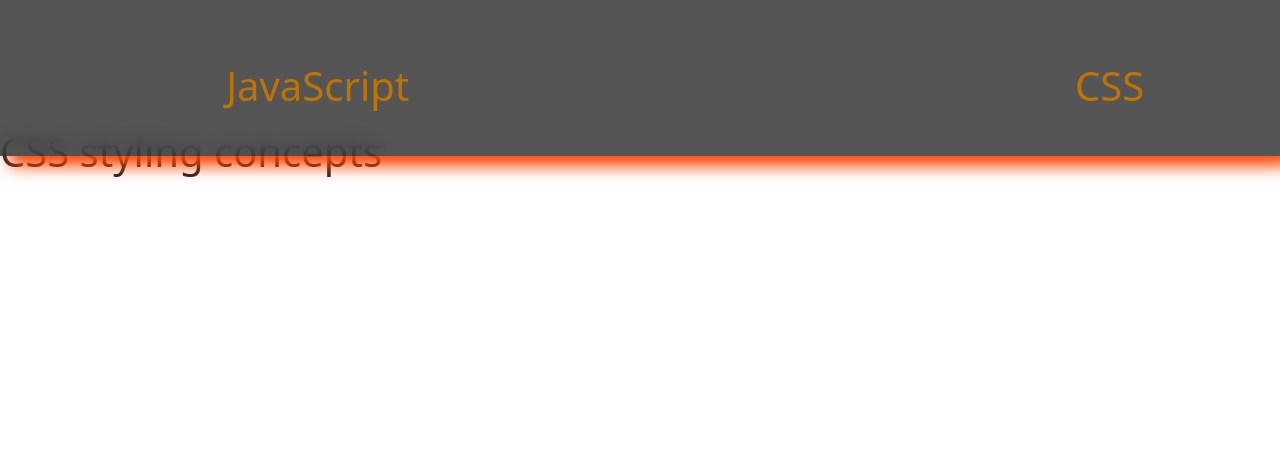
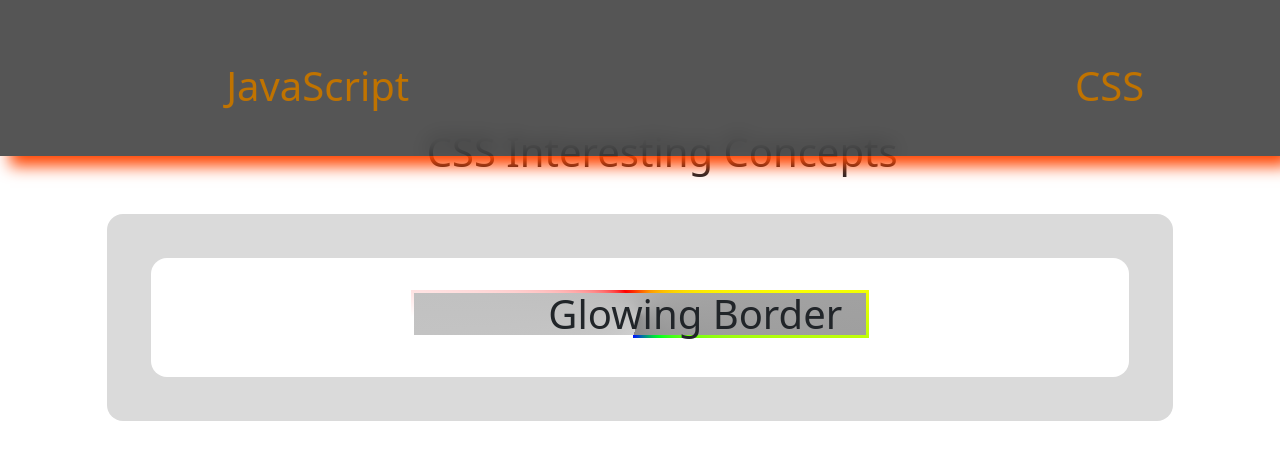
Before and after one commit to Thinus01/scrapbooking, a React (Create React App) app: page /CSS in a window 1280 px wide. Shown: the top 460 px of the page. Built offline with nearby package versions, Linux system fonts and the light colour scheme.

Commit message:
Add css design 1

```diff
--- a/src/components/main/CSS.js
+++ b/src/components/main/CSS.js
@@ -1,5 +1,11 @@
 // Home to all CSS styling fun
+import Con1 from "../sub/CSS/con1/con1";
 
 export function CSS() {
-    return <h1>CSS styling concepts</h1>
+  return <>
+      <h1 class="CSSIntro offset-4">CSS Interesting Concepts</h1>
+      <section class="CSSStyles offset-1 col-10">
+        <Con1 />
+      </section>
+  </>
 }
--- /dev/null
+++ b/src/components/sub/CSS/con1/con1.css
@@ -0,0 +1,32 @@
+.SocialIcons {
+  width: 50%;
+  --border-size: 3px;
+  --border-angle: 0turn;
+  background-image:
+    conic-gradient(
+      from var(--border-angle),
+      #cfcfcf,
+      #afafaf,
+      #8a8a8a
+    ),
+    conic-gradient(from var(--border-angle), transparent 20%, rgb(255, 0, 0), rgb(255, 153, 0),rgb(251, 255, 0), rgb(0, 255, 34), rgb(0, 17, 255));
+  background-size:
+    calc(100% - (var(--border-size) * 2))
+    calc(100% - (var(--border-size) * 2)),
+    cover;
+  background-position: center;
+  background-repeat: no-repeat;
+  animation: bg-spin 10s linear infinite;
+}
+
+@keyframes bg-spin {
+  to {
+    --border-angle: 1turn;
+  }
+}
+
+@property --border-angle {
+  syntax: "<angle>";
+  inherits: true;
+  initial-value: 0deg;
+}
--- /dev/null
+++ b/src/components/sub/CSS/con1/con1.js
@@ -0,0 +1,17 @@
+import './con1.css';
+
+function Con1() {
+  return (
+    <>
+      <section class="CSSContainer">
+
+        <div class="SocialIcons offset-3">
+          <h1 class="offset-3">Glowing Border</h1>
+        </div>
+
+      </section>
+    </>
+  )
+  }
+
+  export default Con1;
--- a/src/index.css
+++ b/src/index.css
@@ -1,3 +1,5 @@
+/* JavaScript */
+
 .CodingC {
   border-radius: 16px;
   background-color: rgb(218, 218, 218);
@@ -8,7 +10,8 @@
   padding: 1%;
 }
 
-.CodeContainer h1 {
+.CodeContainer h1,
+.CSSStyles h1 {
   padding-left: 5%;
 }
 
@@ -20,3 +23,20 @@
   border-radius: 16px;
   padding-left: 3%;
 }
+
+/* CSS */
+
+.CSSStyles {
+  background-color: gray;
+  padding: 1%;
+  margin: 3%;
+  border-radius: 16px;
+  background-color: rgb(218, 218, 218);
+}
+
+.CSSContainer {
+  background-color: white;
+  border-radius: 16px;
+  margin: 3%;
+  padding: 3%;
+}
```
Also changed, not shown: src/components/sub/CSS/con2/con2.js (added, +14 -0 lines), src/components/sub/CSS/con2/con2.css (added).
